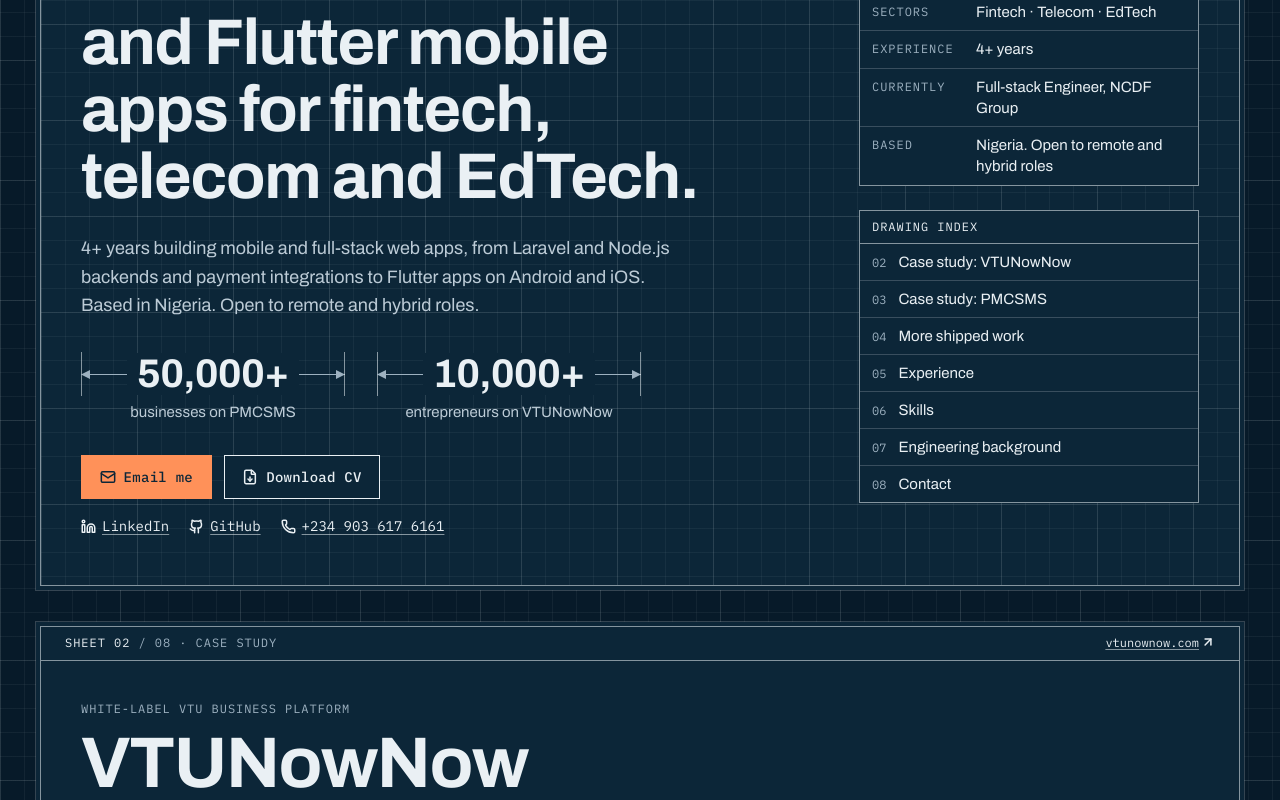
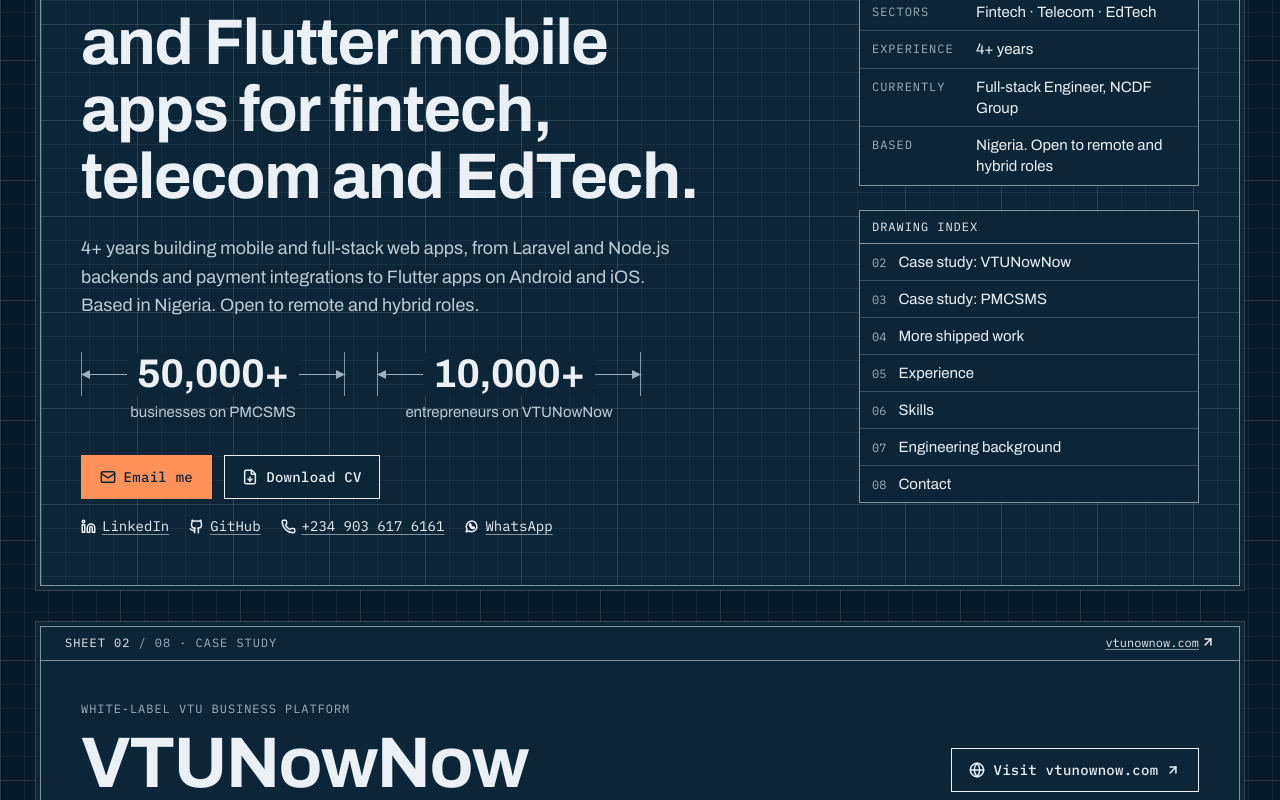
Before and after one commit to adedeni/Portfolio, a React (Vite) app: page / in a window 1280 px wide. Shown: the part 300-1100 px from the top of the page. Built offline with nearby package versions, Linux system fonts and the light colour scheme.

Commit message:
dd WhatsApp, visit-site buttons, Blueprint preview and IndexNow; content updates

```diff
--- a/index.html
+++ b/index.html
@@ -13,7 +13,7 @@
     <meta property="og:title" content="Olayode Adeshina, Software Engineer · Full-Stack & Mobile" />
     <meta property="og:description" content="Full-stack web and Flutter mobile apps for fintech, telecom and EdTech. 50,000+ businesses on PMCSMS. 10,000+ entrepreneurs on VTUNowNow." />
     <meta property="og:url" content="https://adedeni.netlify.app/" />
-    <meta property="og:image" content="https://adedeni.netlify.app/og-image.png" />
+    <meta property="og:image" content="https://adedeni.netlify.app/og-image.png?v=2" />
     <meta property="og:image:width" content="1200" />
     <meta property="og:image:height" content="630" />
     <meta property="og:image:alt" content="Olayode Adeshina, Software Engineer, Full-Stack and Mobile. 50,000+ businesses on PMCSMS, 10,000+ entrepreneurs on VTUNowNow." />
@@ -22,7 +22,7 @@
     <meta name="twitter:card" content="summary_large_image" />
     <meta name="twitter:title" content="Olayode Adeshina, Software Engineer · Full-Stack & Mobile" />
     <meta name="twitter:description" content="Full-stack web and Flutter mobile apps for fintech, telecom and EdTech. 50,000+ businesses on PMCSMS. 10,000+ entrepreneurs on VTUNowNow." />
-    <meta name="twitter:image" content="https://adedeni.netlify.app/og-image.png" />
+    <meta name="twitter:image" content="https://adedeni.netlify.app/og-image.png?v=2" />
 
     <meta name="theme-color" content="#0c2638" />
     <link rel="icon" href="/favicon.svg" type="image/svg+xml" />
--- a/package.json
+++ b/package.json
@@ -7,7 +7,8 @@
     "dev": "vite",
     "build": "tsc --noEmit && vite build && vite build --ssr src/entry-server.tsx --outDir dist-ssr && node scripts/prerender.mjs",
     "preview": "vite preview --port 4173",
-    "og": "node scripts/og-image.mjs"
+    "og": "node scripts/og-image.mjs",
+    "indexnow": "node scripts/indexnow.mjs"
   },
   "dependencies": {
     "lucide-react": "^1.72.0",
--- /dev/null
+++ b/scripts/indexnow.mjs
@@ -0,0 +1,15 @@
+// Tell Bing (and other IndexNow engines) the site changed. Run after a deploy:
+//   node scripts/indexnow.mjs
+const key = "144adfff0761de691e8870747d930580";
+const host = "adedeni.netlify.app";
+const res = await fetch("https://api.indexnow.org/indexnow", {
+  method: "POST",
+  headers: { "Content-Type": "application/json; charset=utf-8" },
+  body: JSON.stringify({
+    host,
+    key,
+    keyLocation: `https://${host}/${key}.txt`,
+    urlList: [`https://${host}/`, `https://${host}/sitemap.xml`],
+  }),
+});
+console.log("IndexNow:", res.status, res.status === 200 || res.status === 202 ? "accepted" : await res.text());
--- a/scripts/og-image.mjs
+++ b/scripts/og-image.mjs
@@ -1,4 +1,4 @@
-// Generates public/og-image.png (1200×630), favicon-32.png and apple-touch-icon.png
+// Generates public/og-image.png (1200×630, Blueprint theme), favicon-32.png and apple-touch-icon.png
 // by rendering HTML in a local Chrome. Run with `npm run og` after editing content.
 // Needs Google Chrome installed (set CHROME_PATH to override).
 import { chromium } from "playwright-core";
@@ -16,21 +16,21 @@ const og = `<!doctype html><html><head><meta charset="utf-8"><style>
 @font-face{font-family:A;src:url(${font("@fontsource-variable/archivo/files/archivo-latin-wdth-normal.woff2")}) format("woff2");font-weight:100 900;font-stretch:62% 125%}
 @font-face{font-family:M;src:url(${font("@fontsource/ibm-plex-mono/files/ibm-plex-mono-latin-500-normal.woff2")}) format("woff2")}
 *{box-sizing:border-box;margin:0}
-body{width:1200px;height:630px;background:#e4e1d6;padding:28px;font-family:A;color:#15181b}
-.sheet{height:100%;background:#f6f4ee;border:1.5px solid rgba(21,24,27,.6);display:flex;flex-direction:column;
- background-image:linear-gradient(rgba(21,24,27,.08) 1px,transparent 1px),linear-gradient(90deg,rgba(21,24,27,.08) 1px,transparent 1px),linear-gradient(rgba(21,24,27,.04) 1px,transparent 1px),linear-gradient(90deg,rgba(21,24,27,.04) 1px,transparent 1px);
+body{width:1200px;height:630px;background:#071a29;padding:28px;font-family:A;color:#eaf0f4}
+.sheet{height:100%;background:#0c2638;border:1.5px solid rgba(234,240,244,.55);display:flex;flex-direction:column;
+ background-image:linear-gradient(rgba(234,240,244,.09) 1px,transparent 1px),linear-gradient(90deg,rgba(234,240,244,.09) 1px,transparent 1px),linear-gradient(rgba(234,240,244,.045) 1px,transparent 1px),linear-gradient(90deg,rgba(234,240,244,.045) 1px,transparent 1px);
  background-size:96px 96px,96px 96px,24px 24px,24px 24px}
-.strip{display:flex;justify-content:space-between;border-bottom:1.5px solid rgba(21,24,27,.6);padding:12px 28px;font:500 15px M;letter-spacing:.08em;text-transform:uppercase;color:#41464c;background:#f6f4ee}
+.strip{display:flex;justify-content:space-between;border-bottom:1.5px solid rgba(234,240,244,.55);padding:12px 28px;font:500 15px M;letter-spacing:.08em;text-transform:uppercase;color:#bccbd6;background:#0c2638}
 .body{flex:1;padding:40px 56px;display:flex;flex-direction:column}
 .name{font-size:30px;font-weight:650;font-stretch:112%}
-.role{font:500 15px M;letter-spacing:.08em;text-transform:uppercase;color:#5c6269;margin-left:14px}
+.role{font:500 15px M;letter-spacing:.08em;text-transform:uppercase;color:#9db1c0;margin-left:14px}
 h1{margin-top:22px;font-size:62px;line-height:1.04;font-weight:650;font-stretch:118%;letter-spacing:-.02em;max-width:1000px}
 .dims{margin-top:auto;display:grid;grid-template-columns:1fr 1fr;gap:56px;max-width:860px}
-.dim{position:relative;height:56px;display:flex;align-items:center;justify-content:center;border-left:1.5px solid #5c6269;border-right:1.5px solid #5c6269}
-.dim:before{content:"";position:absolute;left:0;right:0;top:50%;height:1.5px;background:#5c6269}
-.v{position:relative;background:#f6f4ee;padding:0 14px;font-size:46px;font-weight:650;font-stretch:118%}
-.l{text-align:center;margin-top:6px;font-size:22px;color:#41464c}
-.url{position:absolute;right:56px;bottom:56px;font:500 17px M;color:#b83c0a}
+.dim{position:relative;height:56px;display:flex;align-items:center;justify-content:center;border-left:1.5px solid #9db1c0;border-right:1.5px solid #9db1c0}
+.dim:before{content:"";position:absolute;left:0;right:0;top:50%;height:1.5px;background:#9db1c0}
+.v{position:relative;background:#0c2638;padding:0 14px;font-size:46px;font-weight:650;font-stretch:118%}
+.l{text-align:center;margin-top:6px;font-size:22px;color:#bccbd6}
+.url{position:absolute;right:56px;bottom:56px;font:500 17px M;color:#ff9159}
 </style></head><body><div class="sheet" style="position:relative">
 <div class="strip"><span>Sheet 01 / 08 · General arrangement</span><span>Scale 1:1</span></div>
 <div class="body"><p><span class="name">Olayode Adeshina</span><span class="role">Software Engineer · Full-Stack &amp; Mobile</span></p>
--- a/src/components/CaseStudy.tsx
+++ b/src/components/CaseStudy.tsx
@@ -1,8 +1,10 @@
 import type { ReactNode } from "react";
+import { ArrowUpRight, Globe } from "lucide-react";
 import type { CaseStudy as Study } from "../data/content";
 import { Dimension } from "./Dimension";
 import { ExtLink } from "./ExtLink";
 import { Figure } from "./Figure";
+import { Icon } from "./Icon";
 import { Sheet } from "./Sheet";
 
 function Row({ label, children }: { label: string; children: ReactNode }) {
@@ -34,10 +36,22 @@ export function CaseStudy({
       aside={<ExtLink link={study.url} className="normal-case tracking-normal text-ink" />}
     >
       <div className="px-4 pb-10 pt-8 sm:px-6 lg:px-10 lg:pb-12 lg:pt-10">
-        <p className="label">{study.kind}</p>
-        <h2 id={titleId} className="display mt-2 text-[clamp(2.4rem,1.6rem+3.6vw,4.6rem)]">
-          {study.name}
-        </h2>
+        <div className="flex flex-wrap items-end justify-between gap-x-8 gap-y-5">
+          <div>
+            <p className="label">{study.kind}</p>
+            <h2 id={titleId} className="display mt-2 text-[clamp(2.4rem,1.6rem+3.6vw,4.6rem)]">
+              {study.name}
+            </h2>
+          </div>
+          {study.url.href ? (
+            <a href={study.url.href} target="_blank" rel="noopener noreferrer" className="btn btn-ghost sm:mb-2">
+              <Icon icon={Globe} />
+              Visit {study.url.label}
+              <Icon icon={ArrowUpRight} size={14} />
+              <span className="sr-only"> (opens in a new tab)</span>
+            </a>
+          ) : null}
+        </div>
 
         <div
           className="mt-8 grid gap-x-8 gap-y-6 sm:grid-cols-[repeat(var(--n),minmax(0,1fr))]"
--- a/src/components/Contact.tsx
+++ b/src/components/Contact.tsx
@@ -2,7 +2,7 @@ import { useState } from "react";
 import { contact, person, sheets } from "../data/content";
 import { Sheet } from "./Sheet";
 import { ArrowUpRight, Check, Copy, FileDown, FileText, Mail, Phone } from "lucide-react";
-import { GitHubIcon, Icon, LinkedInIcon } from "./Icon";
+import { GitHubIcon, Icon, LinkedInIcon, WhatsAppIcon } from "./Icon";
 
 export function Contact({ year }: { year: number }) {
   const [copied, setCopied] = useState(false);
@@ -43,6 +43,17 @@ export function Contact({ year }: { year: number }) {
       v: (
         <a href={contact.phone.href} className="ink-link">
           {contact.phone.display}
+        </a>
+      ),
+    },
+    {
+      k: "WhatsApp",
+      icon: WhatsAppIcon,
+      v: (
+        <a href={contact.whatsapp.href} target="_blank" rel="noopener noreferrer" className="ink-link">
+          Chat on WhatsApp
+          <Icon icon={ArrowUpRight} size={14} className="ml-0.5 inline-block align-[-2px]" />
+          <span className="sr-only"> (opens in a new tab)</span>
         </a>
       ),
     },
--- a/src/components/Hero.tsx
+++ b/src/components/Hero.tsx
@@ -2,7 +2,7 @@ import { contact, heroMetrics, person, sheets } from "../data/content";
 import { Dimension } from "./Dimension";
 import { Sheet } from "./Sheet";
 import { FileDown, Mail, Phone } from "lucide-react";
-import { GitHubIcon, Icon, LinkedInIcon } from "./Icon";
+import { GitHubIcon, Icon, LinkedInIcon, WhatsAppIcon } from "./Icon";
 
 export function Hero() {
   return (
@@ -64,6 +64,11 @@ export function Hero() {
                   <Icon icon={Phone} size={15} />
                   {contact.phone.display}
                 </a>
+                <a href={contact.whatsapp.href} target="_blank" rel="noopener noreferrer" className="ink-link inline-flex items-center gap-1.5">
+                  <Icon icon={WhatsAppIcon} size={15} />
+                  {contact.whatsapp.display}
+                  <span className="sr-only"> (opens in a new tab)</span>
+                </a>
               </p>
             </div>
           </div>
--- a/src/components/Icon.tsx
+++ b/src/components/Icon.tsx
@@ -37,6 +37,17 @@ export const GitHubIcon = createLucideIcon("github", [
   ["path", { d: "M9 18c-4.51 2-5-2-7-2", key: "tail" }],
 ]);
 
+export const WhatsAppIcon = createLucideIcon("whatsapp", [
+  ["path", { d: "M3.5 20.5 4.8 16A8.5 8.5 0 1 1 8 19.2Z", key: "bubble" }],
+  [
+    "path",
+    {
+      d: "M9 8.2c.2-.5.5-.7.9-.7h.5l1 2.2-.7.9a6 6 0 0 0 2.7 2.7l.9-.7 2.2 1v.5c0 .4-.2.7-.7.9-1 .5-2.3.3-3.7-.6a9 9 0 0 1-2.6-2.6C8.7 10.5 8.5 9.2 9 8.2Z",
+      key: "handset",
+    },
+  ],
+]);
+
 export const LinkedInIcon = createLucideIcon("linkedin", [
   ["path", { d: "M16 8a6 6 0 0 1 6 6v7h-4v-7a2 2 0 0 0-4 0v7h-4v-7a6 6 0 0 1 6-6z", key: "n" }],
   ["rect", { width: "4", height: "12", x: "2", y: "9", key: "i" }],
--- a/src/data/content.ts
+++ b/src/data/content.ts
@@ -92,6 +92,7 @@ export const person = {
 export const contact = {
   email: "adeshinaolayodemubaraq@gmail.com",
   phone: { display: "+234 903 617 6161", href: "tel:+2349036176161" },
+  whatsapp: { display: "WhatsApp", href: "https://wa.me/2349036176161" },
   linkedin: {
     display: "linkedin.com/in/adeshina-olayode",
     href: "https://www.linkedin.com/in/adeshina-olayode/",
@@ -193,7 +194,7 @@ export const shippedProjects: ShippedProject[] = [
       "REST APIs for third-party telecom vendors.",
       "FCM push notifications.",
     ],
-    stack: ["Flutter", "PHP", "FCM"],
+    stack: ["Flutter", "Firebase", "PHP", "MySQL"],
     platforms: "Android · iOS",
     links: [
       { label: "Website", href: "https://simservers.io/" },
@@ -211,7 +212,6 @@ export const shippedProjects: ShippedProject[] = [
     stack: ["Flutter", "Firebase", "PHP API", "MySQL"],
     platforms: "Android",
     links: [
-      { label: "Website", href: "https://bububrowser.netlify.app/" },
       {
         label: "Google Play",
         href: "https://play.google.com/store/apps/details?id=com.jacombeventures.bububrowser",
@@ -228,7 +228,7 @@ export const experience: Job[] = [
     start: "Jun 2026",
     end: "Present",
     points: [
-      "I lead development of fintech, EdTech, e-commerce and investment platforms.",
+      "I lead development of fintech, EdTech, health, media, e-commerce and investment platforms.",
       "I build Flutter/Dart apps for Android and iOS.",
       "I build web services with TypeScript, React, PHP and Bootstrap.",
     ],
@@ -244,7 +244,7 @@ export const experience: Job[] = [
         text: "A news and analysis platform covering Africa, with video, podcasts and a newsletter. I led development and built the frontend, the admin, and the video and podcast features, on a Node.js backend with PostgreSQL.",
       },
       {
-        name: "LifeCome Health",
+        name: "LifeComeLive",
         href: "https://www.lifecomelive.com",
         text: "A health and care platform with online GP appointments by secure video, in-person clinics, wellbeing and care plans. I led development and built the frontend, the admin and the video features, on a Node.js backend with PostgreSQL.",
       },
```
Also changed, not shown: public/144adfff0761de691e8870747d930580.txt (added), public/og-image.png.
